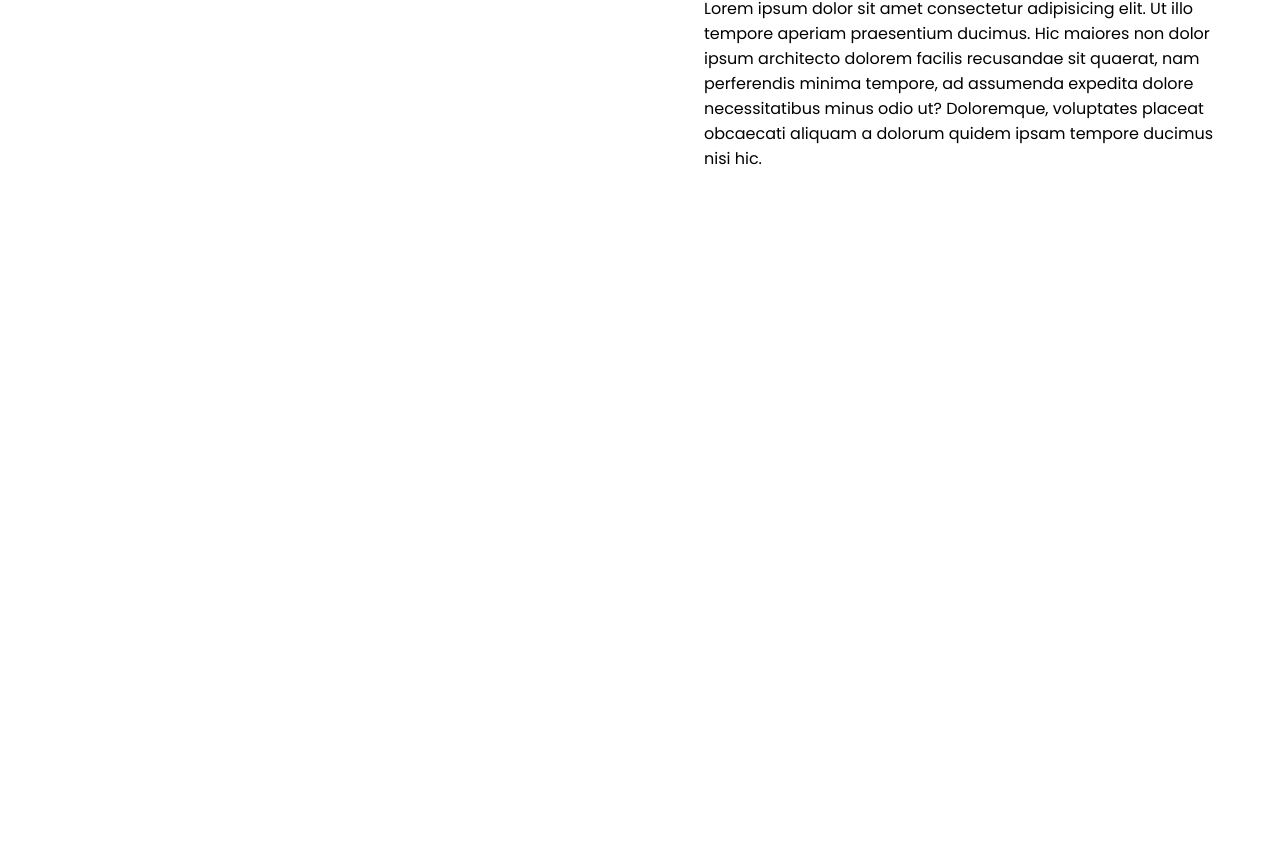
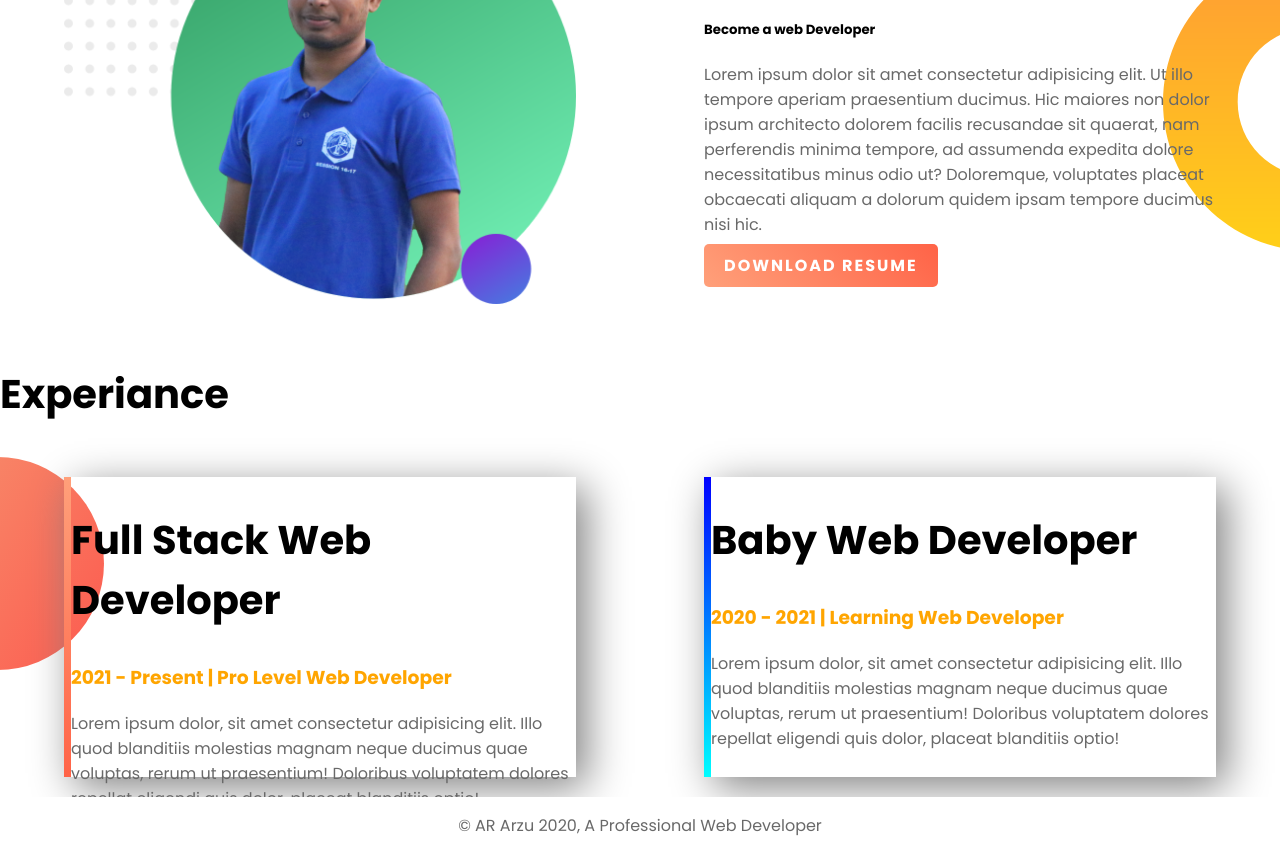
Before and after one commit to ArzuAshik/simple-portfolio, a plain HTML site: page index.html in a window 1280 px wide. Shown: the part 642-1496 px from the top of the page. Before the commit the page ends 829 px from the top, so only its background shows below. Drawn offline with Linux system fonts and the light colour scheme.

Commit message:
almost ready

```diff
--- a/index.html
+++ b/index.html
@@ -12,7 +12,7 @@
     <div class="header">
         <div class="half-width">
             <h1>Welcome to <br>
-                <span class="orange-hilight">Arzu's</span> Portfolio
+                <span class="orange-highlight">Arzu's</span> Portfolio
             </h1>
             <h5>A Professional Web Developer</h5>
             <p>Lorem ipsum dolor sit, amet consectetur adipisicing elit. Eveniet asperiores sed excepturi rem modi harum beatae quas nemo sint. Exercitationem voluptate quod, dignissimos maxime voluptatibus iste sunt odit quos voluptates veniam beatae perferendis unde quasi nihil vero officia? Delectus consequatur sunt, sit cupiditate consequuntur eius deleniti asperiores inventore odio praesentium?</p>
@@ -24,13 +24,30 @@
     </div>
     <section class="dream">
         <div class="half-width">
-            <img src="images/deram.png" alt="">
+            <img src="images/deream.png" alt="">
         </div>
         <div class="half-width">
             <h2>Dream Big</h2>
             <h5>Become a web Developer</h5>
             <p>Lorem ipsum dolor sit amet consectetur adipisicing elit. Ut illo tempore aperiam praesentium ducimus. Hic maiores non dolor ipsum architecto dolorem facilis recusandae sit quaerat, nam perferendis minima tempore, ad assumenda expedita dolore necessitatibus minus odio ut? Doloremque, voluptates placeat obcaecati aliquam a dolorum quidem ipsam tempore ducimus nisi hic.</p>
+            <a href="#" target="_blank" class="button">DOWNLOAD RESUME</a>
         </div>
     </section>
+    <section class="experiance">
+        <h2>Experiance</h2>
+        <div id="full-stack" class="half-width single-exp">
+            <h2>Full Stack Web Developer</h2>
+            <h3 class="orange-highlight">2021 - Present | Pro Level Web Developer</h3>
+            <p>Lorem ipsum dolor, sit amet consectetur adipisicing elit. Illo quod blanditiis molestias magnam neque ducimus quae voluptas, rerum ut praesentium! Doloribus voluptatem dolores repellat eligendi quis dolor, placeat blanditiis optio!</p>
+        </div>
+        <div id="baby" class="half-width single-exp">
+            <h2>Baby Web Developer</h2>
+            <h3 class="orange-highlight">2020 - 2021 | Learning Web Developer</h3>
+            <p>Lorem ipsum dolor, sit amet consectetur adipisicing elit. Illo quod blanditiis molestias magnam neque ducimus quae voluptas, rerum ut praesentium! Doloribus voluptatem dolores repellat eligendi quis dolor, placeat blanditiis optio!</p>
+        </div>
+    </section>
+    <footer>
+        <p>&copy; AR Arzu 2020, A Professional Web Developer</p>
+    </footer>
 </body>
 </html>
--- a/style.css
+++ b/style.css
@@ -1,14 +1,20 @@
 body{
     margin: 0;
-    padding: 0;
-    box-sizing: border-box;
     font-family: 'Poppins', sans-serif;
+}
+
+.header{
+    background-image: url('images/top-banner.png');
+    overflow: hidden;
+    background-repeat: no-repeat;
+    background-position: left;
 }
 
 .half-width{
     width: 40%;
     float: left;
-    padding: 0 5%;
+    margin: 20px 5%;
+    box-sizing: border-box;
 }
 
 .half-width img{
@@ -18,8 +24,16 @@ body{
 h1{
     font-size: 50px;
 }
-.orange-hilight{
+.orange-highlight{
     color: orange;
+}
+
+h2{
+    font-size: 40px;
+}
+
+p{
+    color: dimgray;
 }
 
 .button{
@@ -31,3 +45,38 @@ h1{
     font-weight: bold;
     letter-spacing: 2px;
 }
+
+.dream{
+    background-image: url('images/dream-bg.png');
+    background-repeat: no-repeat;
+    background-position: right;
+    overflow: hidden;
+}
+
+.experiance{
+    background-image: url('images/exp-bg.png');
+    background-repeat: no-repeat;
+    background-position: left;
+    overflow: hidden;
+}
+
+
+.single-exp{
+    height: 300px;
+    box-shadow: 10px 10px 40px gray;
+    border-left: 7px solid;
+}
+
+#full-stack{
+    border-image: linear-gradient(lightsalmon, tomato);
+    border-image-slice: 1;
+}
+
+#baby{
+    border-image: linear-gradient(blue, cyan);
+    border-image-slice: 1;
+}
+
+footer{
+    text-align: center;
+}
```
Also changed, not shown: images/deream.png (added), images/dream-bg.png (added), images/exp-bg.png (added), images/header-image.png, images/top-banner.png (added).
